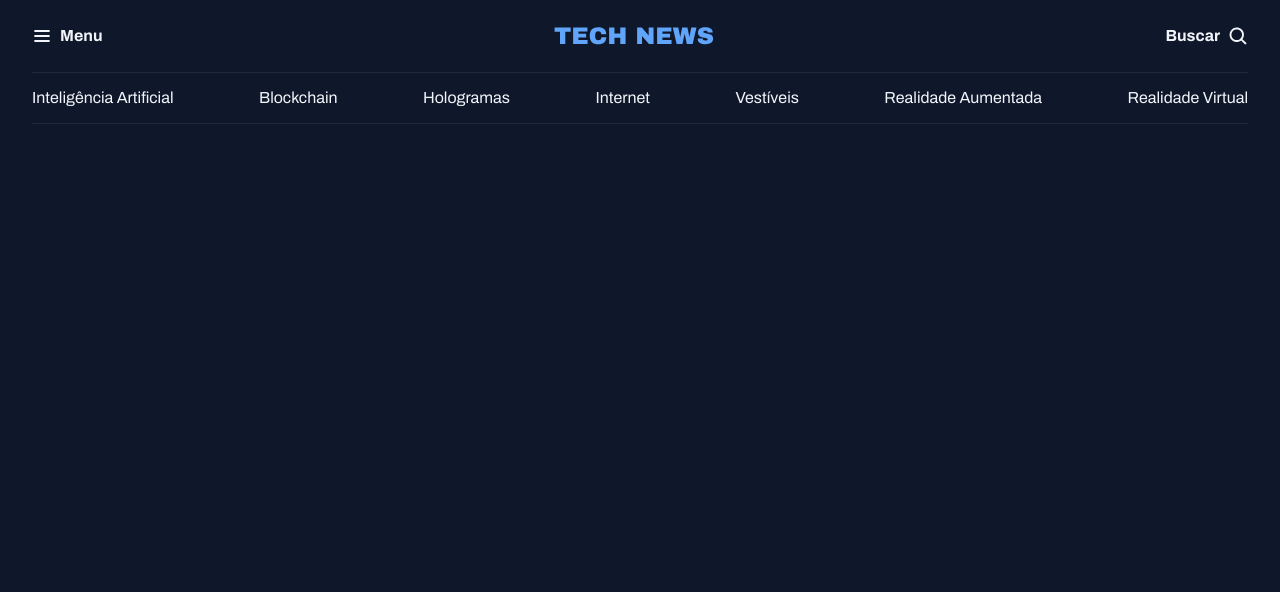
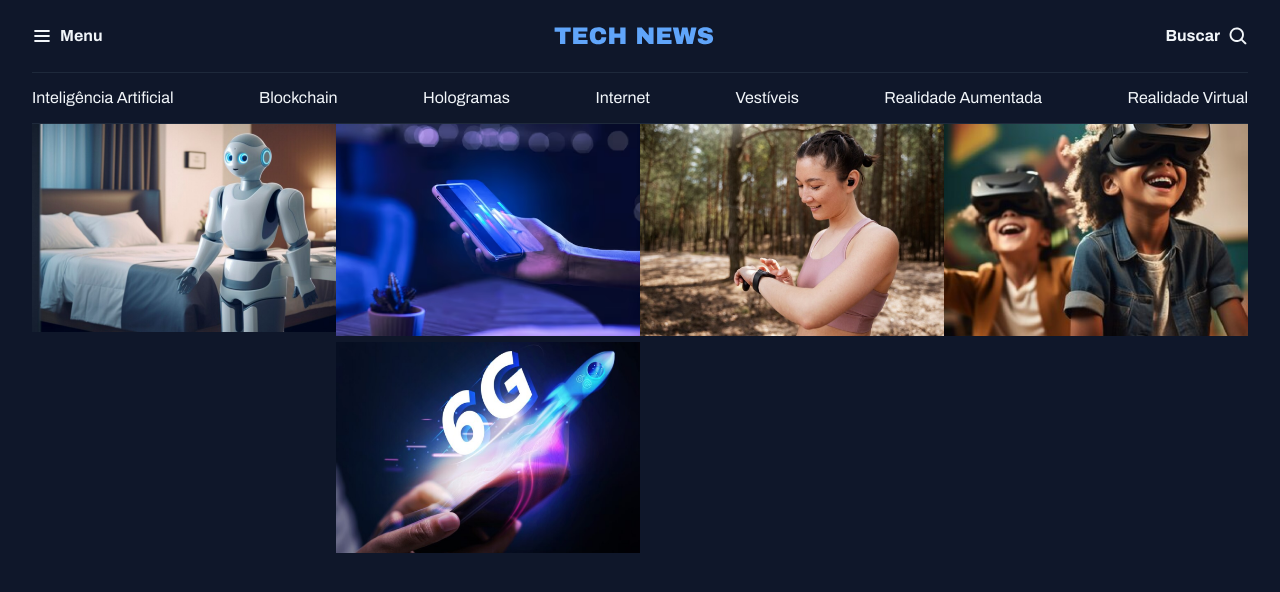
Before and after one commit to PizarroCris/projeto-portal-de-noticias, a plain HTML site: page index.html in a window 1280 px wide. Drawn offline with Linux system fonts and the light colour scheme.

Commit message:
salvando

```diff
--- a/index.html
+++ b/index.html
@@ -38,5 +38,25 @@
     </nav>
   </header>
 
+  <main class="grid container">
+    <section id="featured" class="grid grid-flow-col">
+      <div>
+        <img src="assets/imagens/Image 01.png" alt="">
+      </div>
+
+      <div>
+        <div>
+          <img src="assets/imagens/Image 02.png" alt="">
+        </div>
+          <img src="assets/imagens/Image 03.png" alt="">
+        </div>
+          <img src="assets/imagens/Image 04.png" alt="">
+        </div>
+          <img src="assets/imagens/Image 05.png" alt="">
+        </div>
+      </div>
+    </section>
+  </main>
+
 </body>
 </html>
--- a/styles/global.css
+++ b/styles/global.css
@@ -40,16 +40,12 @@ h1, h2, h3 {
   font: inherit
 }
 
+img {
+  max-width: 100%;
+}
+
 .container {
   max-width: 1280px;
   padding-inline: 32px;
   margin-inline: auto;
 }
-
-.grid {
-  display: grid;
-}
-
-.grid-flow-col {
-  grid-auto-flow: column;
-}
--- a/styles/index.css
+++ b/styles/index.css
@@ -1,2 +1,3 @@
 @import url(global.css);
+@import url(utility.css);
 @import url(header.css);
--- /dev/null
+++ b/styles/utility.css
@@ -0,0 +1,7 @@
+.grid {
+  display: grid;
+}
+
+.grid-flow-col {
+  grid-auto-flow: column;
+}
```
